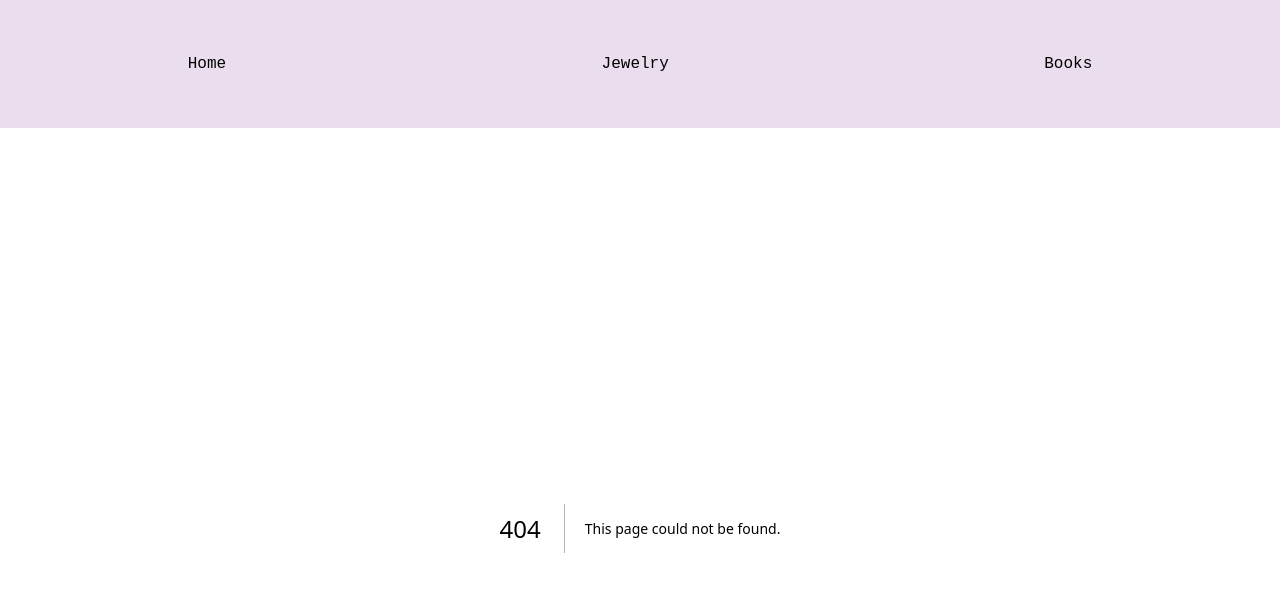
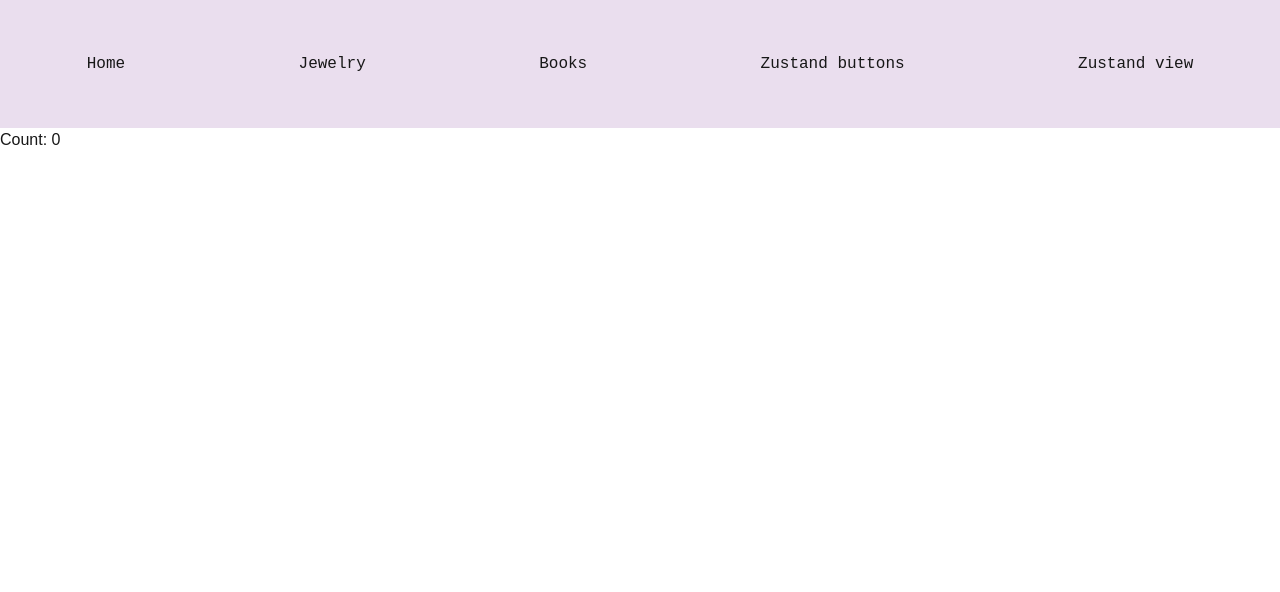
Before and after one commit to chana-rozin/fake-store, a Next.js app: page /zustand/view in a window 1280 px wide. Before the commit this address had no page. Shown: the top 592 px of the page. Built offline with nearby package versions, Linux system fonts and the light colour scheme.

Commit message:
play with zustand

```diff
--- a/src/app/products/[category]/page.jsx
+++ b/src/app/products/[category]/page.jsx
@@ -4,10 +4,12 @@ import React, { useState, useEffect } from 'react';
 import { getJewelry, getBooks } from '../../../services/fetchData.js';
 import Product from '../../../components/Product/Product.jsx';
 import style from './style.module.css';
+import useStore from '@/store/useStore';
 
 export default function Page({ params }) {
     const [products, setProducts] = useState([]);
     const [category, setCategory] = useState(null);
+    const { count } = useStore(); // Get the count state from the store
 
     useEffect(() => {
         // Unwrap `params` using `React.use()` once the component mounts
@@ -32,6 +34,7 @@ export default function Page({ params }) {
 
     return (
         <div className={style.prodContainer}>
+            <h1>Count: {count}</h1>
             {products.length > 0 && products.map(product => (
                 <Product key={product.id} product={product} />
             ))}
--- /dev/null
+++ b/src/app/zustand/buttons/page.jsx
@@ -0,0 +1,18 @@
+"use client"
+import useStore from '@/store/useStore';
+import React from 'react'
+
+
+function page() {
+    const {increase, decrease} = useStore();
+
+    return (
+        <div>
+
+            <button onClick={increase}>Increase</button>
+            <button onClick={decrease}>Decrease</button>
+        </div>
+    )
+}
+
+export default page
--- /dev/null
+++ b/src/app/zustand/view/page.jsx
@@ -0,0 +1,14 @@
+"use client"
+import useStore from '@/store/useStore';
+import React from 'react'
+
+function page() {
+
+    const {count}  = useStore();
+
+  return (
+    <div>Count: {count}</div>
+  )
+}
+
+export default page
--- a/src/components/Home/Home.jsx
+++ b/src/components/Home/Home.jsx
@@ -2,12 +2,9 @@
 
 import React from 'react'
 import style from './Home.module.css'
-import useStore from '@/store/useStore';
 
 
 function Home() {
-
-    const { count, increase, decrease } = useStore();
 
     return (
         <div className={style.container}>
@@ -15,11 +12,6 @@ function Home() {
                 ut aut placeat impedit exercitationem sit eos similique minus velit molestias corporis asperiores.<br />
                 Quod debitis recusandae voluptatibus eos natus aliquam animi?<br />
             </p>
-            <div>
-                <h1>Count: {count}</h1>
-                <button onClick={increase}>Increase</button>
-                <button onClick={decrease}>Decrease</button>
-            </div>
         </div>
     )
 }
--- a/src/components/Nav/Nav.jsx
+++ b/src/components/Nav/Nav.jsx
@@ -9,6 +9,8 @@ function Nav() {
         <Link href="/">Home</Link>
         <Link href="/products/jewelry">Jewelry</Link>
         <Link href="/products/books">Books</Link>
+        <Link href="/zustand/buttons">Zustand buttons</Link>
+        <Link href="/zustand/view">Zustand view</Link>
     </div>
   )
 }
```
